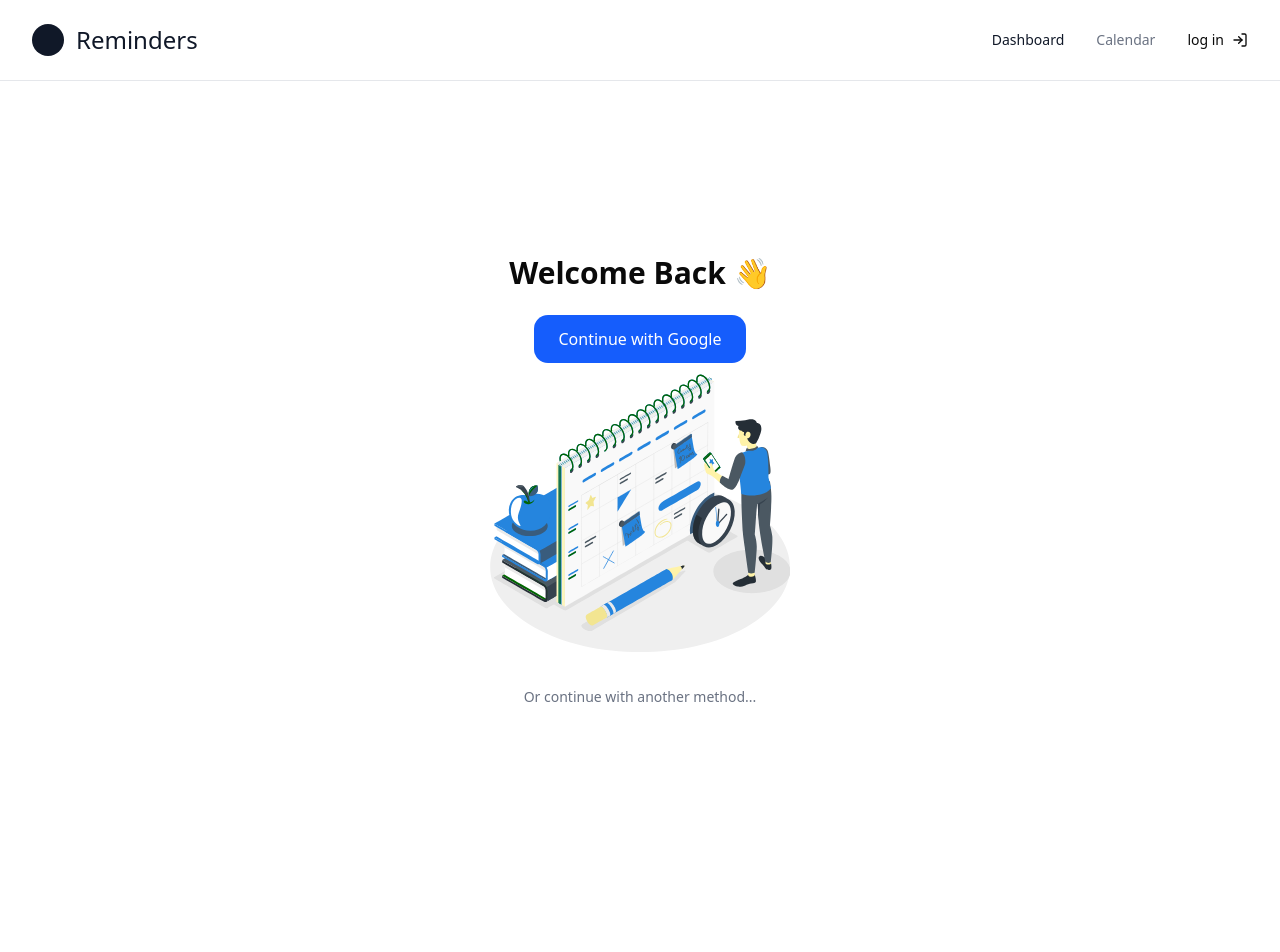
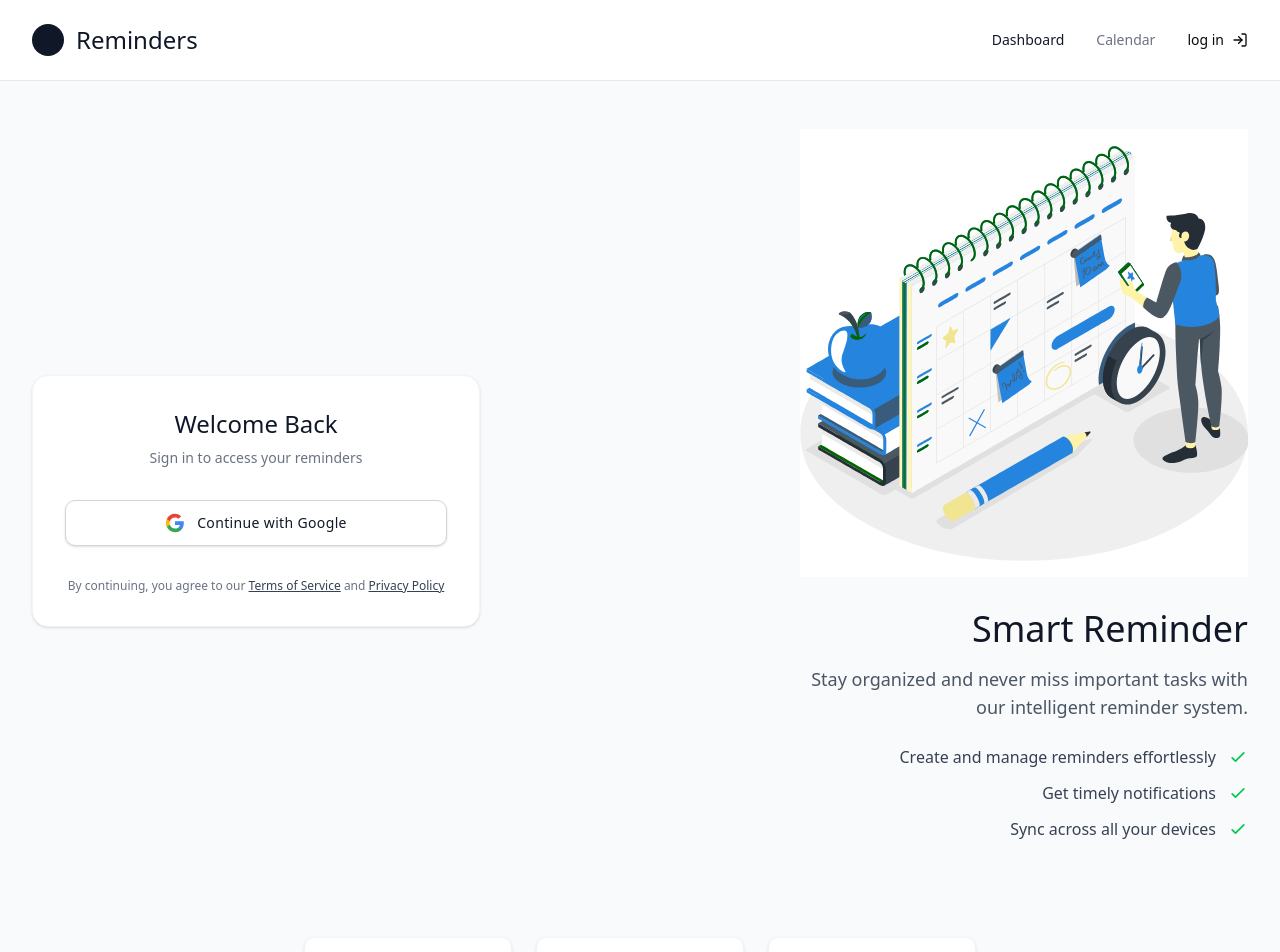
Before and after one commit to ennah123/reminders-app, a Next.js app: page /auth/signin in a window 1280 px wide. Shown: the top 952 px of the page. Before the commit the page ends 881 px from the top, so only its background shows below. Built offline with nearby package versions, Linux system fonts and the light colour scheme; no server answers.

Commit message:
improve the style of the login page

```diff
--- a/app/auth/signin/page.tsx
+++ b/app/auth/signin/page.tsx
@@ -1,29 +1,152 @@
 'use client'
 
 import { signIn } from "next-auth/react"
+import { useState } from 'react'
+import { toast } from 'sonner'
 import Lottie from "lottie-react";
 import timeTable from "@/public/TimeTable.json";
 
 export default function SignInPage() {
+  const [loading, setLoading] = useState(false)
+
+  const handleSignIn = async () => {
+    setLoading(true)
+    const loadingToast = toast.loading('Signing you in...')
+
+    try {
+      await signIn('google', { callbackUrl: '/' })
+      toast.dismiss(loadingToast)
+      toast.success('Welcome back!')
+    } catch (error) {
+      toast.dismiss(loadingToast)
+      toast.error('Failed to sign in. Please try again.')
+    } finally {
+      setLoading(false)
+    }
+  }
+
   return (
-    <div className="flex flex-col items-center justify-center min-h-screen bg-white">
-      <h1 className="text-3xl font-semibold mb-6">Welcome Back 👋</h1>
+    <main className="min-h-screen bg-gray-50">
+      {/* Main Content */}
+      <div className="max-w-7xl mx-auto px-4 sm:px-6 lg:px-8 py-12">
+        <div className="grid grid-cols-1 lg:grid-cols-2 gap-12 items-center">
+          {/* Left Side - Sign In Card */}
+          <div className="flex justify-center lg:justify-start">
+            <div className="bg-white rounded-2xl shadow-sm border border-gray-100 p-8 w-full max-w-md">
+              <div className="text-center mb-8">
+                <h2 className="text-2xl font-light text-gray-900 mb-2">
+                  Welcome Back
+                </h2>
+                <p className="text-gray-500 text-sm">
+                  Sign in to access your reminders
+                </p>
+              </div>
 
+              {/* Google Sign In Button */}
+              <div className="space-y-6">
                 <button
-        onClick={() => signIn('google', { callbackUrl: '/' })}
-        className="px-6 py-3 bg-blue-600 text-white rounded-xl hover:bg-blue-700 transition"
+                  onClick={handleSignIn}
+                  disabled={loading}
+                  className={`w-full flex items-center justify-center gap-3 ${
+                    loading
+                      ? 'bg-gray-400 cursor-not-allowed'
+                      : 'bg-white border border-gray-300 hover:bg-gray-50'
+                  } text-gray-900 py-3 px-4 font-medium text-sm tracking-wide rounded-lg transition-all duration-200 shadow-sm`}
                 >
+                  {loading ? (
+                    <>
+                      <div className="w-5 h-5 border-2 border-gray-300 border-t-gray-600 rounded-full animate-spin" />
+                      Signing in...
+                    </>
+                  ) : (
+                    <>
+                      <svg className="w-5 h-5" viewBox="0 0 24 24">
+                        <path fill="#4285F4" d="M22.56 12.25c0-.78-.07-1.53-.2-2.25H12v4.26h5.92c-.26 1.37-1.04 2.53-2.21 3.31v2.77h3.57c2.08-1.92 3.28-4.74 3.28-8.09z"/>
+                        <path fill="#34A853" d="M12 23c2.97 0 5.46-.98 7.28-2.66l-3.57-2.77c-.98.66-2.23 1.06-3.71 1.06-2.86 0-5.29-1.93-6.16-4.53H2.18v2.84C3.99 20.53 7.7 23 12 23z"/>
+                        <path fill="#FBBC05" d="M5.84 14.09c-.22-.66-.35-1.36-.35-2.09s.13-1.43.35-2.09V7.07H2.18C1.43 8.55 1 10.22 1 12s.43 3.45 1.18 4.93l2.85-2.22.81-.62z"/>
+                        <path fill="#EA4335" d="M12 5.38c1.62 0 3.06.56 4.21 1.64l3.15-3.15C17.45 2.09 14.97 1 12 1 7.7 1 3.99 3.47 2.18 7.07l3.66 2.84c.87-2.6 3.3-4.53 6.16-4.53z"/>
+                      </svg>
                       Continue with Google
+                    </>
+                  )}
                 </button>
+              </div>
+
+              {/* Footer Text */}
+              <div className="mt-8 text-center">
+                <p className="text-xs text-gray-500">
+                  By continuing, you agree to our{" "}
+                  <a href="#" className="text-gray-700 hover:text-gray-900 underline">
+                    Terms of Service
+                  </a>{" "}
+                  and{" "}
+                  <a href="#" className="text-gray-700 hover:text-gray-900 underline">
+                    Privacy Policy
+                  </a>
+                </p>
+              </div>
+            </div>
+          </div>
+
+          {/* Right Side - Illustration and Info */}
+          <div className="flex flex-col items-center lg:items-end">
+            <div className="mb-8">
               <Lottie
                 animationData={timeTable}
                 loop={true}
-        style={{ width: 300, height: 300 }}
+                className="w-full max-w-md"
               />
+            </div>
 
-      <p className="text-sm text-gray-500 mt-6">
-        Or continue with another method...
+            <div className="text-center lg:text-right">
+              <h1 className="text-4xl font-light text-gray-900 mb-4">
+                Smart Reminder
+              </h1>
+              <p className="text-lg text-gray-600 mb-6 max-w-md">
+                Stay organized and never miss important tasks with our intelligent reminder system.
               </p>
+
+              {/* Features List */}
+              <div className="space-y-3 mb-8">
+                <div className="flex items-center justify-end text-gray-700">
+                  <span className="ml-3">Create and manage reminders effortlessly</span>
+                  <svg className="w-5 h-5 text-green-500 ml-3" fill="none" stroke="currentColor" viewBox="0 0 24 24">
+                    <path strokeLinecap="round" strokeLinejoin="round" strokeWidth={2} d="M5 13l4 4L19 7" />
+                  </svg>
                 </div>
+                <div className="flex items-center justify-end text-gray-700">
+                  <span className="ml-3">Get timely notifications</span>
+                  <svg className="w-5 h-5 text-green-500 ml-3" fill="none" stroke="currentColor" viewBox="0 0 24 24">
+                    <path strokeLinecap="round" strokeLinejoin="round" strokeWidth={2} d="M5 13l4 4L19 7" />
+                  </svg>
+                </div>
+                <div className="flex items-center justify-end text-gray-700">
+                  <span className="ml-3">Sync across all your devices</span>
+                  <svg className="w-5 h-5 text-green-500 ml-3" fill="none" stroke="currentColor" viewBox="0 0 24 24">
+                    <path strokeLinecap="round" strokeLinejoin="round" strokeWidth={2} d="M5 13l4 4L19 7" />
+                  </svg>
+                </div>
+              </div>
+            </div>
+          </div>
+        </div>
+
+        {/* Stats Section */}
+        <div className="grid grid-cols-1 md:grid-cols-3 gap-6 mt-16 max-w-2xl mx-auto">
+          <div className="bg-white rounded-lg p-6 text-center shadow-sm border border-gray-100">
+            <p className="text-2xl font-light text-gray-900 mb-1">1K+</p>
+            <p className="text-sm text-gray-500">Active Users</p>
+          </div>
+          <div className="bg-white rounded-lg p-6 text-center shadow-sm border border-gray-100">
+            <p className="text-2xl font-light text-gray-900 mb-1">10K+</p>
+            <p className="text-sm text-gray-500">Reminders Created</p>
+          </div>
+          <div className="bg-white rounded-lg p-6 text-center shadow-sm border border-gray-100">
+            <p className="text-2xl font-light text-gray-900 mb-1">99%</p>
+            <p className="text-sm text-gray-500">Satisfaction Rate</p>
+          </div>
+        </div>
+      </div>
+    </main>
   )
 }
```
Lines whose indentation alone changed are shown as unchanged.
